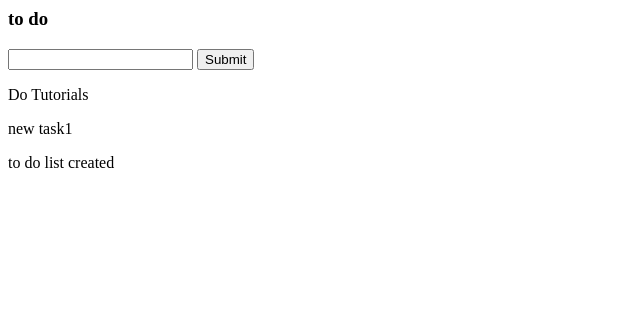
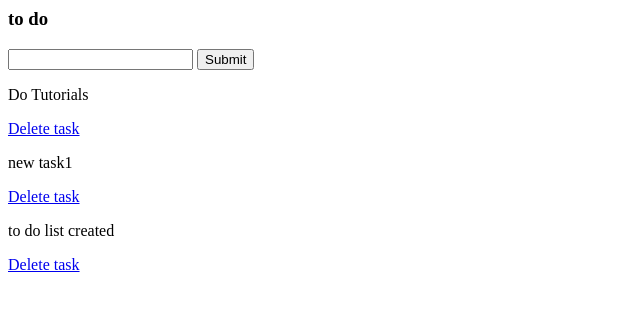
Before and after one commit to rohanshevate/django-practice_project, a Django app: page / in a window 1280 px wide. Shown: the top 311 px of the page, without its empty margins (0-640 px from the left). Run offline with Django 5.2, Linux system fonts and the light colour scheme; data comes from the database, SQL or seed files in the repository; both versions use the stored data as it was after the commit.

Commit message:
Delete method created

```diff
--- a/todo/tasks/templates/tasks/list.html
+++ b/todo/tasks/templates/tasks/list.html
@@ -9,5 +9,8 @@
 {% for task in tasks %}
 <div>
   <p>{{task}}</p>
+
+  <a href="{% url 'delete' task.pk %}">Delete task</a>
+
 </div>
 {% endfor %}
--- a/todo/tasks/urls.py
+++ b/todo/tasks/urls.py
@@ -5,4 +5,6 @@ from . import views
 urlpatterns = [
     path("admin/", admin.site.urls),
     path("",views.index, name= "index"),
+    #path("update_tasks/<int:pk>",views.update,name="update_tasks"),
+    path("delete/<int:pk>",views.delete,name="delete")
 ]
--- a/todo/tasks/views.py
+++ b/todo/tasks/views.py
@@ -4,7 +4,7 @@ from .forms import  *
 
 # Create your views here.
 def index(request):
-    cars = Tasks.objects.all()
+    car = Tasks.objects.all()
     form = TaskForm()
     if request.method == 'POST':
         form = TaskForm(request.POST)
@@ -12,6 +12,40 @@ def index(request):
             form.save()
         return redirect("/")
 
-    context = {'tasks': cars, 'form':form}
-    print(cars)
+    context = {'tasks': car, 'form':form}
+    print(car)
     return render(request, "tasks/list.html", context=context)
+
+# def update(request,pk):
+#     task = Tasks.objects.get(id=pk)
+#     form = TaskForm(instance=task)
+#     if request.method == 'POST':
+#         form = TaskForm(request.POST,instance=task)
+#         if form.is_valid():
+#             form.save()
+#         return redirect("/")
+#     context = {'task': task, 'form':form}
+#     return render(request, "tasks/update_tasks.html", context=context)
+
+def delete(request,pk):
+    task = Tasks.objects.get(id=pk)
+    if request.method == 'POST':
+        task.delete()
+        return redirect("/")
+    context = {'task':task}
+    return render(request, "tasks/delete.html", context=context)
+
+from django.shortcuts import get_object_or_404, redirect
+
+
+# def delete(request, pk):
+#     # Fetch the task instance to be deleted
+#     task = get_object_or_404(Tasks, id=pk)
+
+#     # Check if the request method is POST
+#     if request.method == 'POST':
+#         task.delete()
+#         return redirect('/')
+
+#     # Render a confirmation page if the method is GET
+#     return render(request, 'tasks/delete.html', {'task': task})
```
Also changed, not shown: todo/tasks/templates/tasks/delete.html (added, +7 -0 lines), todo/tasks/templates/tasks/update_tasks.html (added, +15 -0 lines), todo/db.sqlite3.
